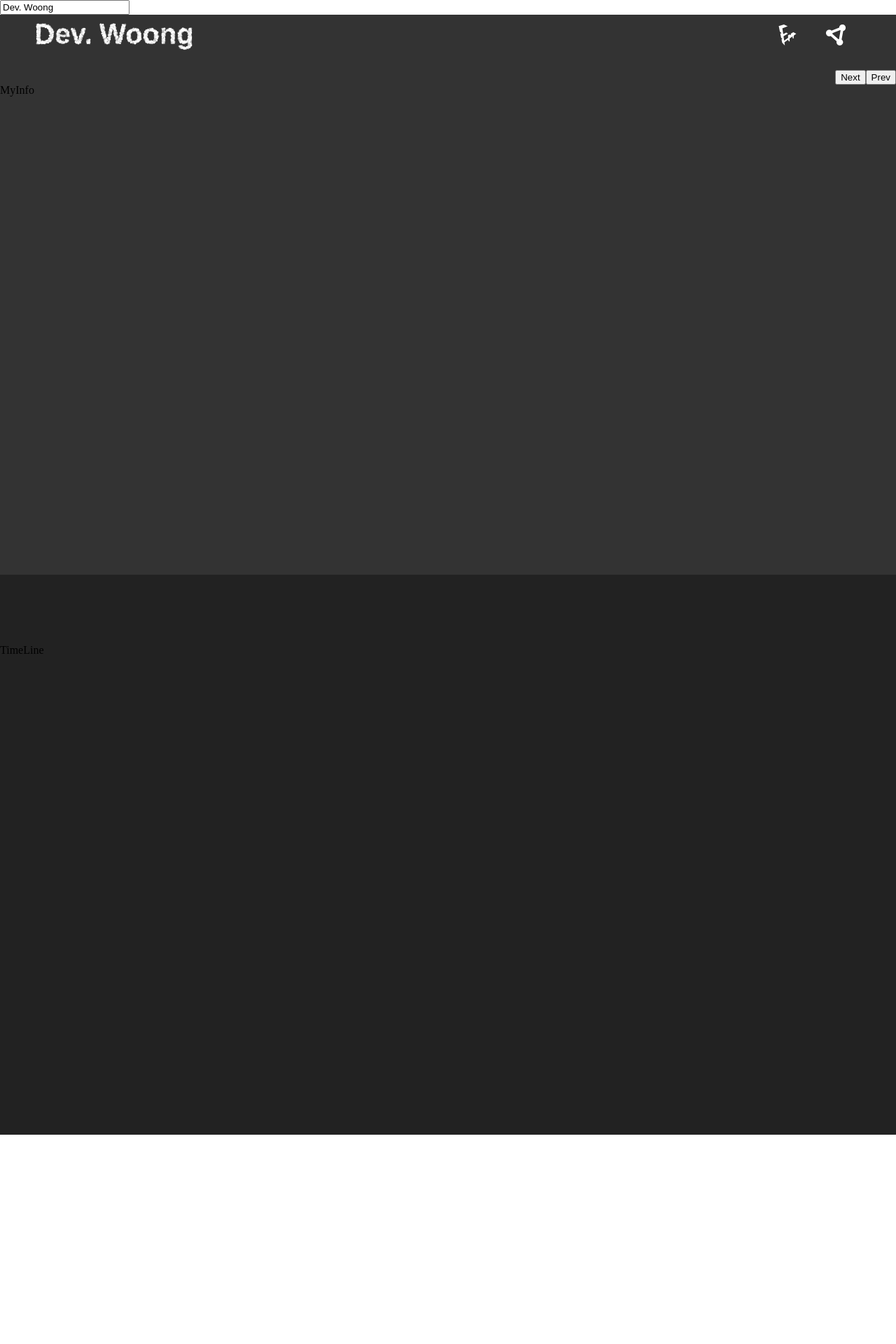
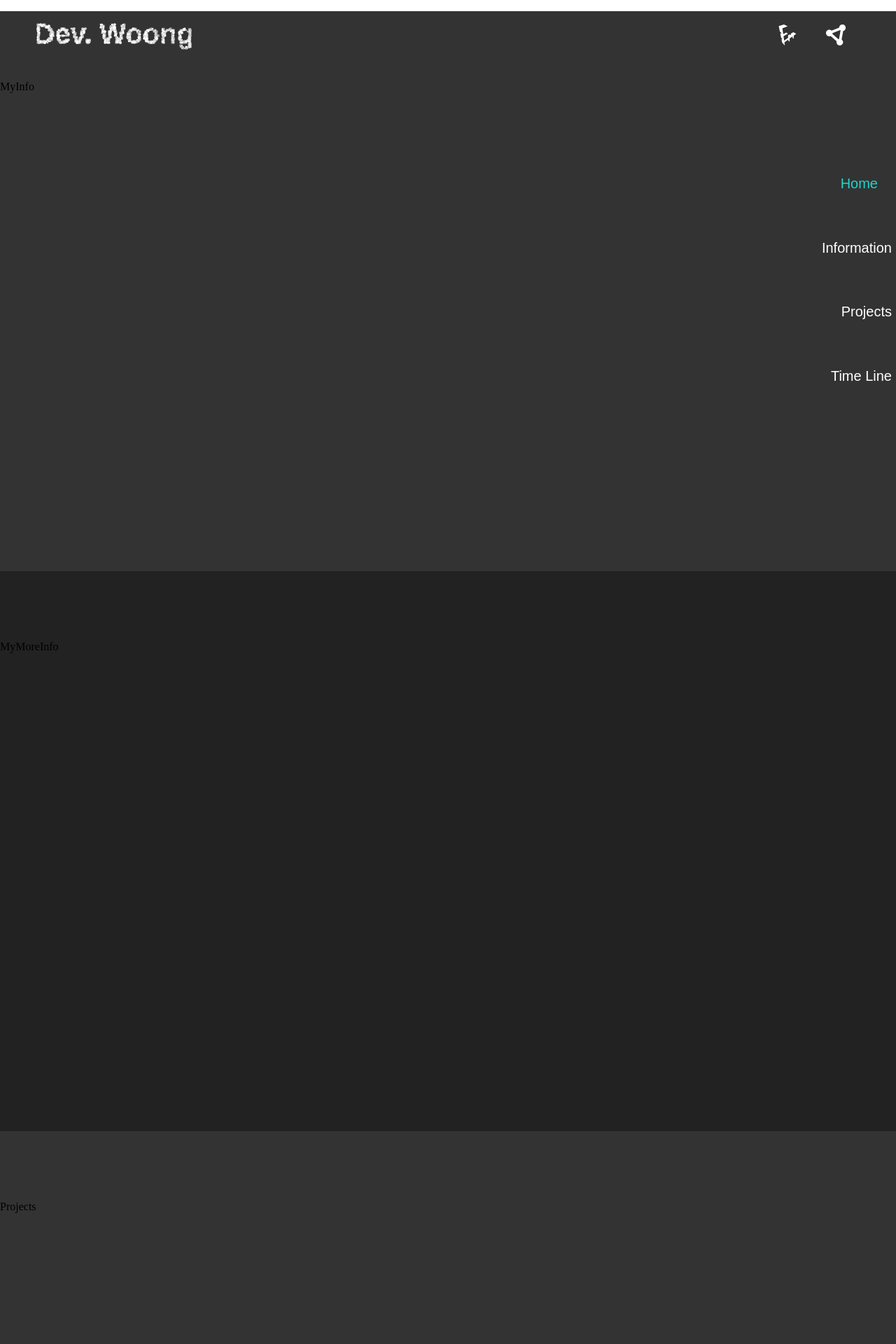
Before and after one commit to wjlee611/portfolio, a React (Create React App) app: page / in a window 1280 px wide. Shown: the top 1920 px of the page at 70% size. Before the commit the page ends 1621 px from the top, so only its background shows below. Built offline with nearby package versions, Linux system fonts and the light colour scheme.

Commit message:
create navigator

```diff
--- a/package.json
+++ b/package.json
@@ -14,6 +14,7 @@
     "react-dom": "^18.2.0",
     "react-router-dom": "^5.3.0",
     "react-scripts": "5.0.1",
+    "recoil": "^0.7.5",
     "styled-components": "^5.3.5",
     "typescript": "^4.7.4",
     "web-vitals": "^2.1.4"
--- a/public/index.html
+++ b/public/index.html
@@ -27,7 +27,12 @@
     <title>React App</title>
   </head>
   <body>
-    <input id="copy" type="text" value="Dev. Woong" />
+    <input
+      id="copy"
+      type="text"
+      value="Dev. Woong"
+      style="height: 0; opacity: 0"
+    />
     <noscript>You need to enable JavaScript to run this app.</noscript>
     <div id="root"></div>
     <!--
--- a/src/Components/Header/Header.tsx
+++ b/src/Components/Header/Header.tsx
@@ -70,7 +70,7 @@ function Header({ title }: IHeader) {
         </Button>
         <Button>
           <img src={ContactImg} />
-          <h1>Contact</h1>
+          <h1>Links</h1>
         </Button>
       </ListWrapper>
     </Wrapper>
--- a/src/Components/Header/Title.tsx
+++ b/src/Components/Header/Title.tsx
@@ -13,12 +13,11 @@ interface ITitle {
   title: string;
 }
 function Title({ title }: ITitle) {
-  const [opa, setOpa] = useState(1);
+  const [opa, setOpa] = useState(0);
   useEffect(() => {
     Canvas();
   }, []);
   useEffect(() => {
-    setOpa(0);
     document.querySelector<any>("#copy").value = title;
     setTimeout(() => {
       setOpa(1);
--- /dev/null
+++ b/src/Components/Home/MyMoreInfo.tsx
@@ -0,0 +1,18 @@
+import styled from "styled-components";
+
+const Wrapper = styled.div`
+  width: 100%;
+  height: 100vh;
+  padding-top: 100px;
+  background-color: #222;
+`;
+
+function MyMoreInfo() {
+  return (
+    <Wrapper>
+      <h1>MyMoreInfo</h1>
+    </Wrapper>
+  );
+}
+
+export default MyMoreInfo;
--- /dev/null
+++ b/src/Components/Home/Projects.tsx
@@ -0,0 +1,18 @@
+import styled from "styled-components";
+
+const Wrapper = styled.div`
+  width: 100%;
+  height: 100vh;
+  padding-top: 100px;
+  background-color: #333;
+`;
+
+function Projects() {
+  return (
+    <Wrapper>
+      <h1>Projects</h1>
+    </Wrapper>
+  );
+}
+
+export default Projects;
--- /dev/null
+++ b/src/Components/Navigator/HomeNav.tsx
@@ -0,0 +1,63 @@
+import { useRecoilState } from "recoil";
+import styled from "styled-components";
+import { homeNavState } from "../../atoms";
+
+const Wrapper = styled.div`
+  width: 150px;
+  height: 300px;
+  display: flex;
+  flex-direction: column;
+  align-items: flex-end;
+  justify-content: space-between;
+  position: fixed;
+  right: 0;
+  top: 50%;
+  transform: translate(0, -50%);
+`;
+const Button = styled.button<{ isSelected: boolean }>`
+  background-color: transparent;
+  border: none;
+  color: ${(props) => (props.isSelected ? "#1CD6CE" : "#FFFFFF")};
+  margin-right: ${(props) => (props.isSelected ? "20px" : "0")};
+  font-size: 20px;
+  transition: color 0.3s ease-out,
+    margin-right 0.3s cubic-bezier(0, 0.5, 0.5, 1);
+`;
+
+function HomeNav() {
+  const [current, setCurrent] = useRecoilState(homeNavState);
+  return (
+    <Wrapper>
+      <Button
+        id="nav_1"
+        onClick={() => setCurrent(1)}
+        isSelected={current === 1}
+      >
+        Home
+      </Button>
+      <Button
+        id="nav_2"
+        onClick={() => setCurrent(2)}
+        isSelected={current === 2}
+      >
+        Information
+      </Button>
+      <Button
+        id="nav_3"
+        onClick={() => setCurrent(3)}
+        isSelected={current === 3}
+      >
+        Projects
+      </Button>
+      <Button
+        id="nav_4"
+        onClick={() => setCurrent(4)}
+        isSelected={current === 4}
+      >
+        Time Line
+      </Button>
+    </Wrapper>
+  );
+}
+
+export default HomeNav;
--- a/src/Routes/Home.tsx
+++ b/src/Routes/Home.tsx
@@ -1,8 +1,13 @@
-import { useEffect, useRef, useState } from "react";
+import { useEffect, useRef } from "react";
+import { useRecoilValue } from "recoil";
 import styled from "styled-components";
+import { homeNavState } from "../atoms";
 import Header from "../Components/Header/Header";
 import MyInfo from "../Components/Home/MyInfo";
+import MyMoreInfo from "../Components/Home/MyMoreInfo";
+import Projects from "../Components/Home/Projects";
 import TimeLine from "../Components/Home/TimeLine";
+import HomeNav from "../Components/Navigator/HomeNav";
 const Wrapper = styled.div`
   width: 100vw;
   height: 100vh;
@@ -13,43 +18,43 @@ const Wrapper = styled.div`
 `;
 
 function Home() {
-  const [view, setView] = useState(1);
+  const view = useRecoilValue(homeNavState);
   const refInfo = useRef<null | HTMLDivElement>(null);
+  const refMInfo = useRef<null | HTMLDivElement>(null);
+  const refProj = useRef<null | HTMLDivElement>(null);
   const refTL = useRef<null | HTMLDivElement>(null);
-
-  const onClickNext = () => {
-    setView((prev) => {
-      if (prev === 2) return 1;
-      return prev + 1;
-    });
-  };
-  const onClickPrev = () => {
-    setView((prev) => {
-      if (prev === 1) return 2;
-      return prev - 1;
-    });
-  };
 
   useEffect(() => {
     if (view === 1) refInfo.current?.scrollIntoView({ behavior: "smooth" });
-    if (view === 2) refTL.current?.scrollIntoView({ behavior: "smooth" });
+    if (view === 2) refMInfo.current?.scrollIntoView({ behavior: "smooth" });
+    if (view === 3) refProj.current?.scrollIntoView({ behavior: "smooth" });
+    if (view === 4) refTL.current?.scrollIntoView({ behavior: "smooth" });
   }, [view]);
 
   return (
     <Wrapper>
-      <div style={{ position: "fixed", top: 100, right: 0 }}>
-        <button id="next_btn" onClick={onClickNext}>
-          Next
-        </button>
-        <button id="prev_btn" onClick={onClickPrev}>
-          Prev
-        </button>
-      </div>
       <Header
-        title={view === 1 ? "Dev. Woong" : view === 2 ? "Time Line" : ""}
+        title={
+          view === 1
+            ? "Dev. Woong"
+            : view === 2
+            ? "Information"
+            : view === 3
+            ? "Projects"
+            : view === 4
+            ? "Time Line"
+            : ""
+        }
       />
+      <HomeNav />
       <div ref={refInfo}>
         <MyInfo />
+      </div>
+      <div ref={refMInfo}>
+        <MyMoreInfo />
+      </div>
+      <div ref={refProj}>
+        <Projects />
       </div>
       <div ref={refTL}>
         <TimeLine />
--- /dev/null
+++ b/src/atoms.ts
@@ -0,0 +1,6 @@
+import { atom } from "recoil";
+
+export const homeNavState = atom<number>({
+  key: "homeNav",
+  default: 1,
+});
--- a/src/index.tsx
+++ b/src/index.tsx
@@ -1,5 +1,6 @@
 // import React from "react";
 import ReactDOM from "react-dom/client";
+import { RecoilRoot } from "recoil";
 import App from "./App";
 
 const root = ReactDOM.createRoot(
@@ -7,6 +8,8 @@ const root = ReactDOM.createRoot(
 );
 root.render(
   // <React.StrictMode>
-  <App />
+  <RecoilRoot>
+    <App />
+  </RecoilRoot>
   // </React.StrictMode>
 );
--- a/src/script/titleCanvas.js
+++ b/src/script/titleCanvas.js
@@ -6,10 +6,9 @@ function Canvas() {
     mouse = { x: 0, y: 0 },
     radius = 1;
 
-  var copy = document.querySelector("#copy");
-  var title = copy.value;
+  var title = document.querySelector("#copy").value;
 
-  var colors = ["#fff", "#aaa", "#777"];
+  var colors = ["#fff", "#ccc", "#aaa"];
 
   var ww = (canvas.width = 400);
   var wh = (canvas.height = 100);
@@ -21,7 +20,7 @@ function Canvas() {
       x: x,
       y: y,
     };
-    this.r = Math.random() + 0.5;
+    this.r = Math.random() + 1;
     this.vx = (Math.random() - 0.5) * 5;
     this.vy = (Math.random() - 0.5) * 5;
     this.accX = 0;
@@ -78,7 +77,7 @@ function Canvas() {
 
   function initScene() {
     setTimeout(() => {
-      var title = document.querySelector("#copy").value;
+      title = document.querySelector("#copy").value;
 
       ww = canvas.width = 400;
       wh = canvas.height = 100;
@@ -94,8 +93,8 @@ function Canvas() {
       ctx.globalCompositeOperation = "screen";
 
       particles = [];
-      for (var i = 0; i < ww; i += Math.round(ww / 300)) {
-        for (var j = 0; j < wh; j += Math.round(ww / 300)) {
+      for (var i = 0; i < ww; i += Math.round(ww / 250)) {
+        for (var j = 0; j < wh; j += Math.round(ww / 250)) {
           if (data[(i + j * ww) * 4 + 3] > 200) {
             particles.push(new Particle(i, j + 13));
           }
@@ -113,13 +112,10 @@ function Canvas() {
     }
   }
 
-  copy.addEventListener("change", initScene);
-  document
-    .querySelector("#next_btn")
-    .addEventListener("click", () => initScene());
-  document
-    .querySelector("#prev_btn")
-    .addEventListener("click", () => initScene());
+  document.querySelector("#nav_1").addEventListener("click", () => initScene());
+  document.querySelector("#nav_2").addEventListener("click", () => initScene());
+  document.querySelector("#nav_3").addEventListener("click", () => initScene());
+  document.querySelector("#nav_4").addEventListener("click", () => initScene());
   window.addEventListener("mousemove", onMouseMove);
   window.addEventListener("touchmove", onTouchMove);
   window.addEventListener("touchend", onTouchEnd);
```
Also changed, not shown: 1 other file (tests, documents, lock files or other folders).
